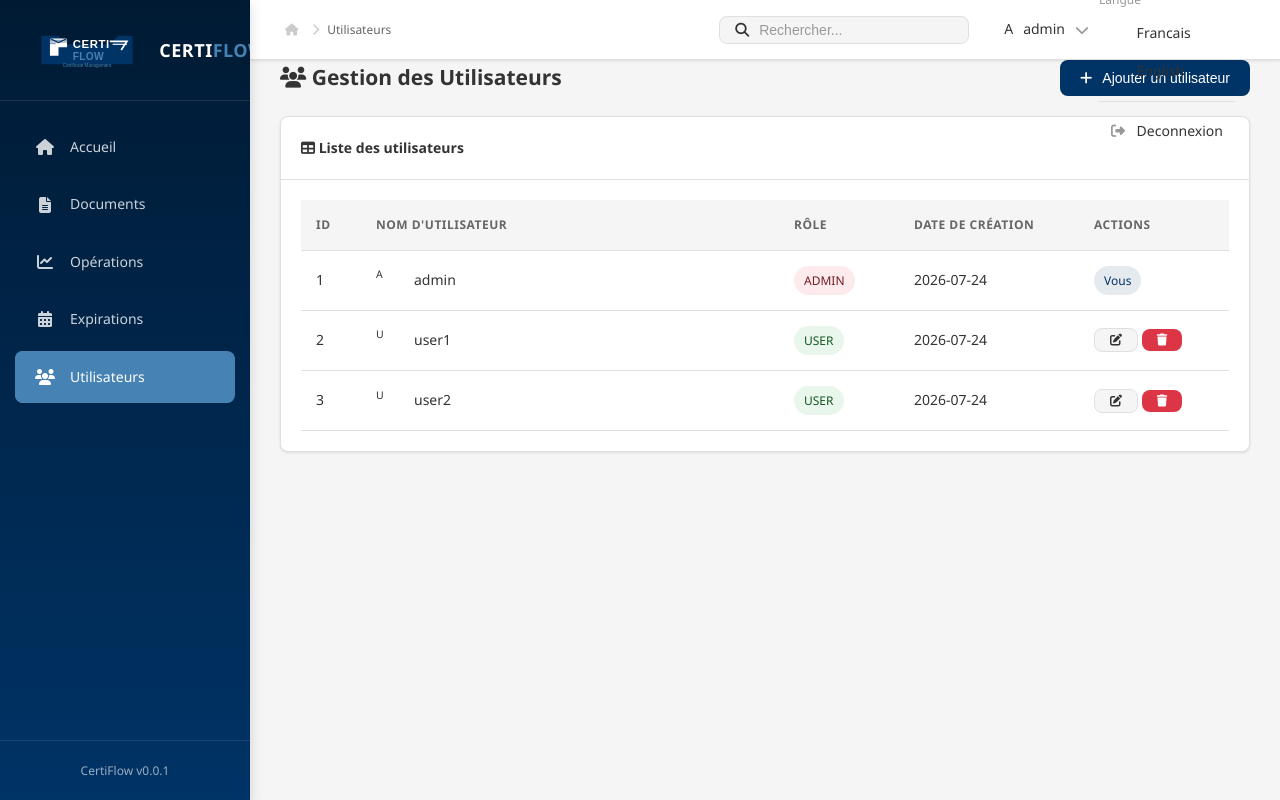
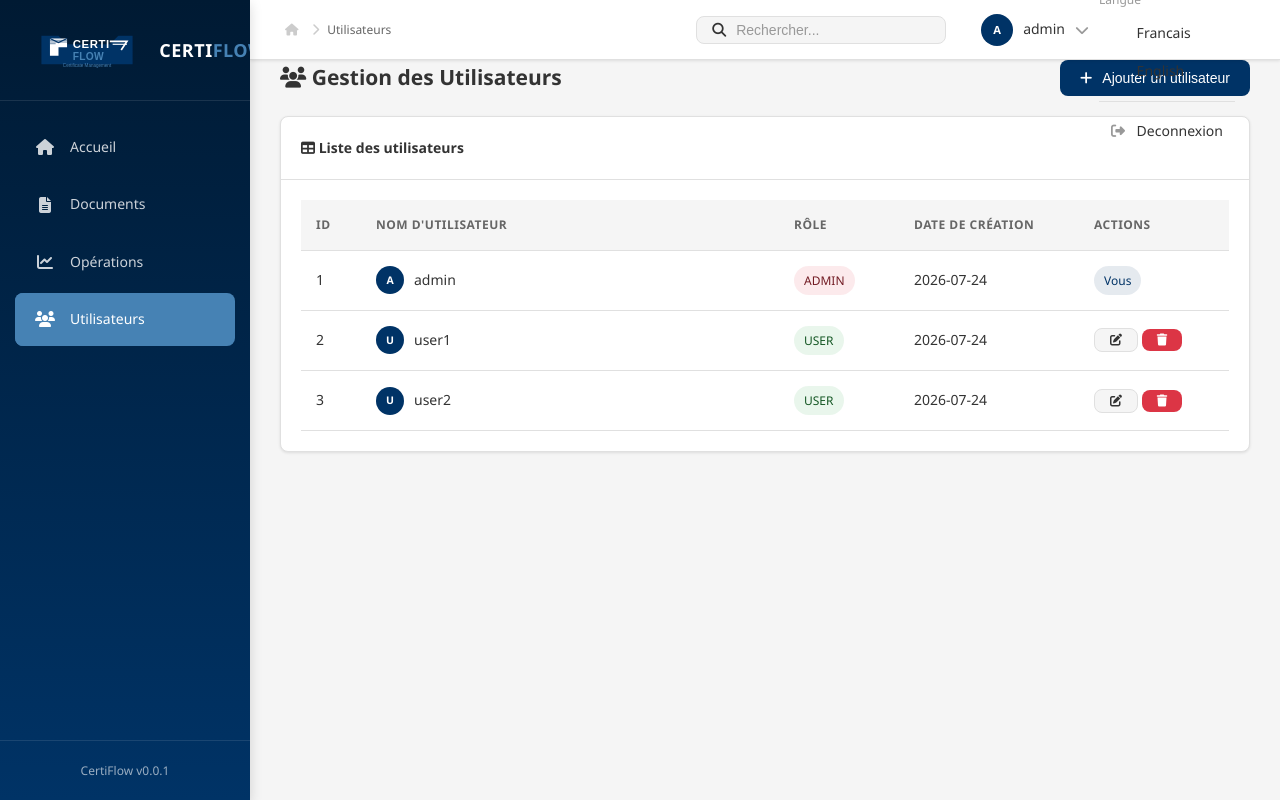
Before and after one commit to quentin-glitch-boop/CertificateManager, a Flask app: page /admin/users in a window 1280 px wide. Run offline with Flask 3, Linux system fonts and the light colour scheme; a user stored in the database is signed in; data comes from the database, SQL or seed files in the repository.

Commit message:
Fix UI bugs and improve sidebar behavior
- Removed Expirations tab from sidebar menu (not functional)
- Fixed user menu display with proper user-avatar styling
- Fixed user dropdown not closing after clicking on language or logout
- Fixed Customize button in operations page (GridStack enable/disable methods)
- Added auto-hide sidebar feature with hover to expand
- Added pin/unpin toggle button (thumbtack icon)
- Sidebar now auto-retracts when not pinned, expands on hover
- Improved user-avatar CSS styles

Generated by Mistral Vibe.
Co-Authored-By: Mistral Vibe <vibe@mistral.ai>

```diff
--- a/static/css/style.css
+++ b/static/css/style.css
@@ -107,6 +107,23 @@ img {
     box-shadow: var(--shadow-lg);
     transition: var(--transition);
     overflow-y: auto;
+    transform: translateX(-90%);
+}
+
+.sidebar:hover {
+    transform: translateX(0);
+}
+
+.sidebar.open {
+    transform: translateX(0);
+}
+
+.sidebar.pinned {
+    transform: translateX(0);
+}
+
+.sidebar.pinned:hover {
+    transform: translateX(0);
 }
 
 .sidebar-header {
@@ -302,15 +319,36 @@ img {
     color: var(--text-light);
 }
 
+/* User avatar styles */
+.user-avatar {
+    width: 32px;
+    height: 32px;
+    border-radius: 50%;
+    background: var(--primary);
+    color: var(--text-white);
+    display: inline-flex;
+    align-items: center;
+    justify-content: center;
+    font-weight: 600;
+    font-size: 0.8rem;
+}
+
+.user-avatar-sm {
+    width: 28px;
+    height: 28px;
+    font-size: 0.75rem;
+}
+
 /* =====================================================
    Main Content Area
    ===================================================== */
 
 .main-content {
     flex: 1;
-    margin-left: var(--sidebar-width);
+    margin-left: 0;
     padding-top: var(--topbar-height);
     min-height: 100vh;
+    transition: var(--transition);
 }
 
 .page-header {
--- a/templates/base.html
+++ b/templates/base.html
@@ -56,12 +56,6 @@
                             <span>Opérations</span>
                         </a>
                     </li>
-                    <li>
-                        <a href="#" class="{% if request.path == '/expirations' %}active{% endif %}">
-                            <i class="fas fa-calendar-alt nav-icon"></i>
-                            <span>Expirations</span>
-                        </a>
-                    </li>
                     {% if current_user.role == 'admin' %}
                     <li>
                         <a href="{{ url_for('admin_users') }}" class="{% if request.path.startswith('/admin') %}active{% endif %}">
@@ -83,8 +77,8 @@
             <!-- Top Navigation Bar -->
             <header class="topbar">
                 <div class="topbar-left">
-                    <button class="menu-toggle" onclick="toggleSidebar()">
-                        <i class="fas fa-bars"></i>
+                    <button class="menu-toggle" onclick="toggleSidebar()" id="pin-toggle" title="Épingler/Désépingler le menu">
+                        <i class="fas fa-thumbtack"></i>
                     </button>
                     {% block breadcrumb %}
                     <nav class="breadcrumb">
@@ -170,23 +164,98 @@
     </div>
 
     <script>
-        // Sidebar toggle for mobile
+        // Sidebar behavior
+        let sidebarPinned = true;
+
         function toggleSidebar() {
             const sidebar = document.querySelector('.sidebar');
-            sidebar.classList.toggle('open');
+            const mainContent = document.querySelector('.main-content');
+            const pinToggle = document.getElementById('pin-toggle');
+
+            if (sidebarPinned) {
+                // Unpin sidebar - will auto-hide
+                sidebar.classList.remove('pinned');
+                sidebarPinned = false;
+                mainContent.style.marginLeft = '0';
+            } else {
+                // Pin sidebar - will stay open
+                sidebar.classList.add('pinned');
+                sidebarPinned = true;
+                mainContent.style.marginLeft = 'var(--sidebar-width)';
+            }
+
+            // Update pin icon
+            if (pinToggle) {
+                pinToggle.innerHTML = sidebarPinned ?
+                    '<i class="fas fa-thumbtack"></i>' :
+                    '<i class="far fa-thumbtack"></i>';
+            }
         }
+
+        // Auto-hide sidebar on mouse leave when not pinned
+        document.addEventListener('DOMContentLoaded', function() {
+            const sidebar = document.querySelector('.sidebar');
+            const mainContent = document.querySelector('.main-content');
+            const pinToggle = document.getElementById('pin-toggle');
+
+            if (sidebar && mainContent) {
+                // Initially pinned
+                sidebar.classList.add('pinned');
+                mainContent.style.marginLeft = 'var(--sidebar-width)';
+
+                // On mouse enter - show sidebar
+                sidebar.addEventListener('mouseenter', function() {
+                    if (!sidebarPinned) {
+                        mainContent.style.marginLeft = 'var(--sidebar-width)';
+                    }
+                });
+
+                // On mouse leave - hide sidebar if not pinned
+                sidebar.addEventListener('mouseleave', function() {
+                    if (!sidebarPinned) {
+                        mainContent.style.marginLeft = '0';
+                    }
+                });
+
+                // Update pin icon based on state
+                function updatePinIcon() {
+                    if (pinToggle) {
+                        pinToggle.innerHTML = sidebarPinned ?
+                            '<i class="fas fa-thumbtack"></i>' :
+                            '<i class="far fa-thumbtack"></i>';
+                    }
+                }
+
+                updatePinIcon();
+            }
+        });
 
         // User menu dropdown
         document.addEventListener('DOMContentLoaded', function() {
             const userMenu = document.querySelector('.user-menu');
             if (userMenu) {
+                const dropdown = userMenu.querySelector('.user-dropdown');
+
                 userMenu.addEventListener('click', function(e) {
-                    if (e.target === userMenu || e.target === userMenu.querySelector('.user-avatar') ||
-                        e.target === userMenu.querySelector('span') || e.target === userMenu.querySelector('.fa-chevron-down')) {
-                        const dropdown = userMenu.querySelector('.user-dropdown');
+                    // Toggle dropdown only when clicking on the user-menu itself (not inside dropdown)
+                    if (e.target === userMenu ||
+                        e.target === userMenu.querySelector('.user-avatar') ||
+                        e.target === userMenu.querySelector('span') ||
+                        e.target === userMenu.querySelector('.fa-chevron-down')) {
+                        e.stopPropagation();
                         dropdown.style.display = dropdown.style.display === 'block' ? 'none' : 'block';
                     }
                 });
+
+                // Close dropdown when clicking on any dropdown item
+                if (dropdown) {
+                    dropdown.addEventListener('click', function(e) {
+                        // Don't close if clicking on a sub-element that might have its own handler
+                        if (e.target.tagName === 'A' || e.target.tagName === 'DIV') {
+                            dropdown.style.display = 'none';
+                        }
+                    });
+                }
             }
 
             // Close dropdown when clicking outside
```
Also changed, not shown: templates/operations.html (+12 -6 lines).
